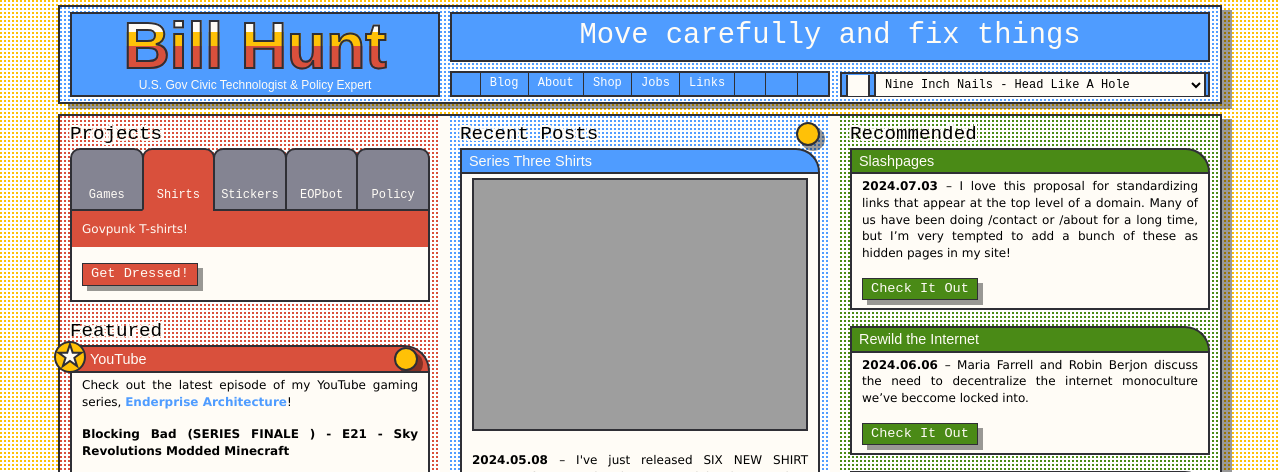
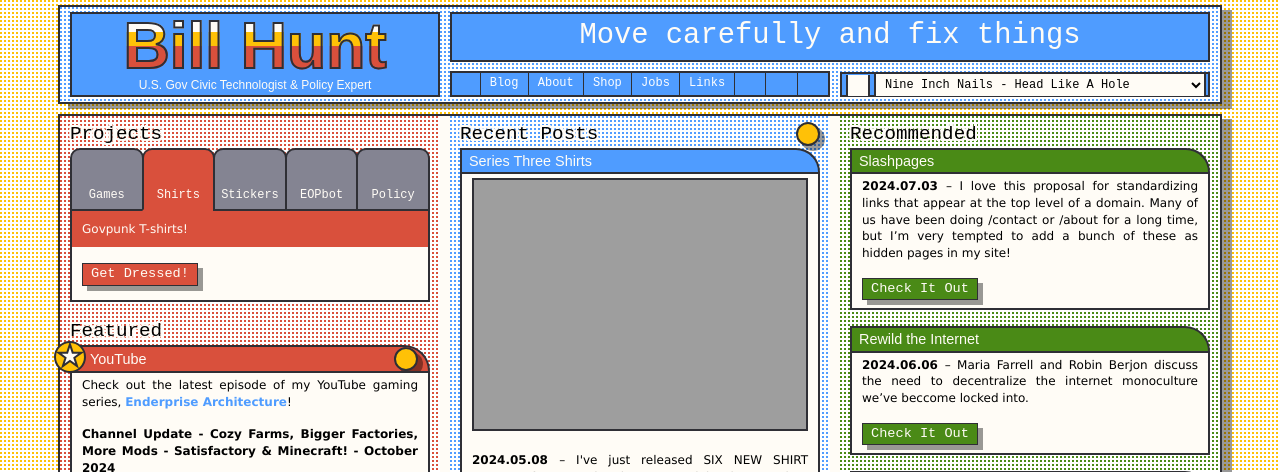
Before and after one commit to krusynth/billhunt.dev, a Jekyll site: the page built from index.md, in a window 1280 px wide and 900 px high, cut to the strip 0-472 px from the top of the window. Built offline with Jekyll 4.4.1, drawn with Linux system fonts in a browser that asks for light colours; some web fonts are replaced.

Commit message:
Updating latest YouTube video

```diff
--- a/_data/youtube.json
+++ b/_data/youtube.json
@@ -1 +1 @@
-{"title":"Blocking Bad (SERIES FINALE ) - E21 - Sky Revolutions Modded Minecraft","link":"https://www.youtube.com/watch?v=-iJtuVGmzwo","thumbnail":"https://i2.ytimg.com/vi/-iJtuVGmzwo/hqdefault.jpg"}
+{"title":"Channel Update - Cozy Farms, Bigger Factories, More Mods - Satisfactory & Minecraft! - October 2024","link":"https://www.youtube.com/watch?v=G-nDK34riLM","thumbnail":"https://i4.ytimg.com/vi/G-nDK34riLM/hqdefault.jpg"}
```
